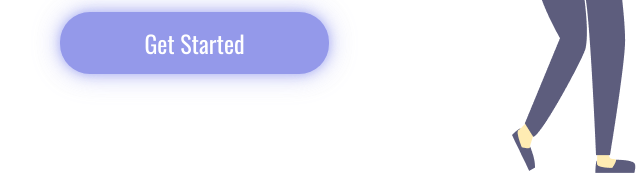
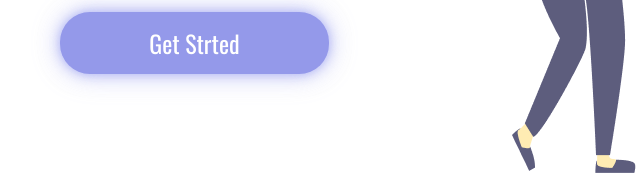
Before and after one commit to Kayoluis7/Easy-Shopping, a plain HTML site: page index.html in a window 1280 px wide. Shown: the part 658-831 px from the top of the page, 76-716 px from the left. Drawn offline with nearby package versions, Linux system fonts and the light colour scheme.

Commit message:
alteração index

```diff
--- a/index.html
+++ b/index.html
@@ -18,7 +18,7 @@
             <h1>Easy Shoopping Via Mobile</h1>
             <p>Loreem ipssum dolor sit amet, consectetur adipiscing elit. Donec lorem justo, sollicitudin vel ultricies
                 sed, eleifend nec metus. Etiam vitae pellentesque dolor. </p>
-            <button>Get Started</button>
+            <button>Get Strted</button>
         </section>
 
         <section class="container-right">
```
